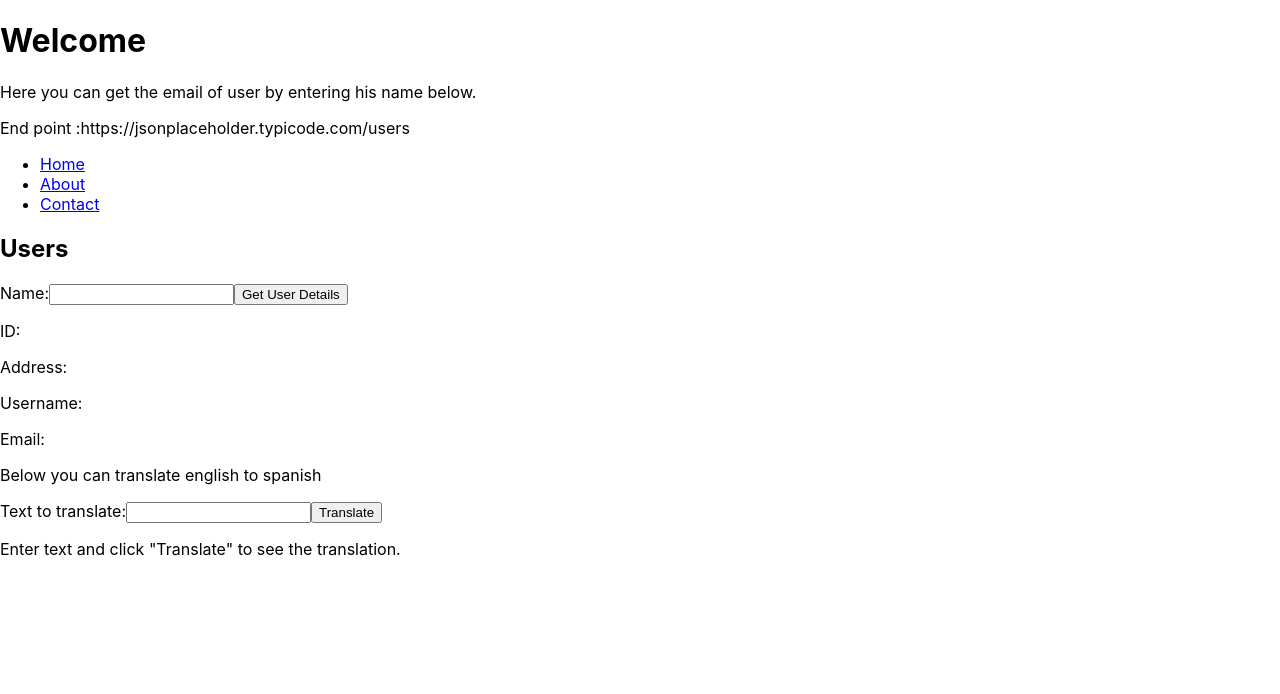
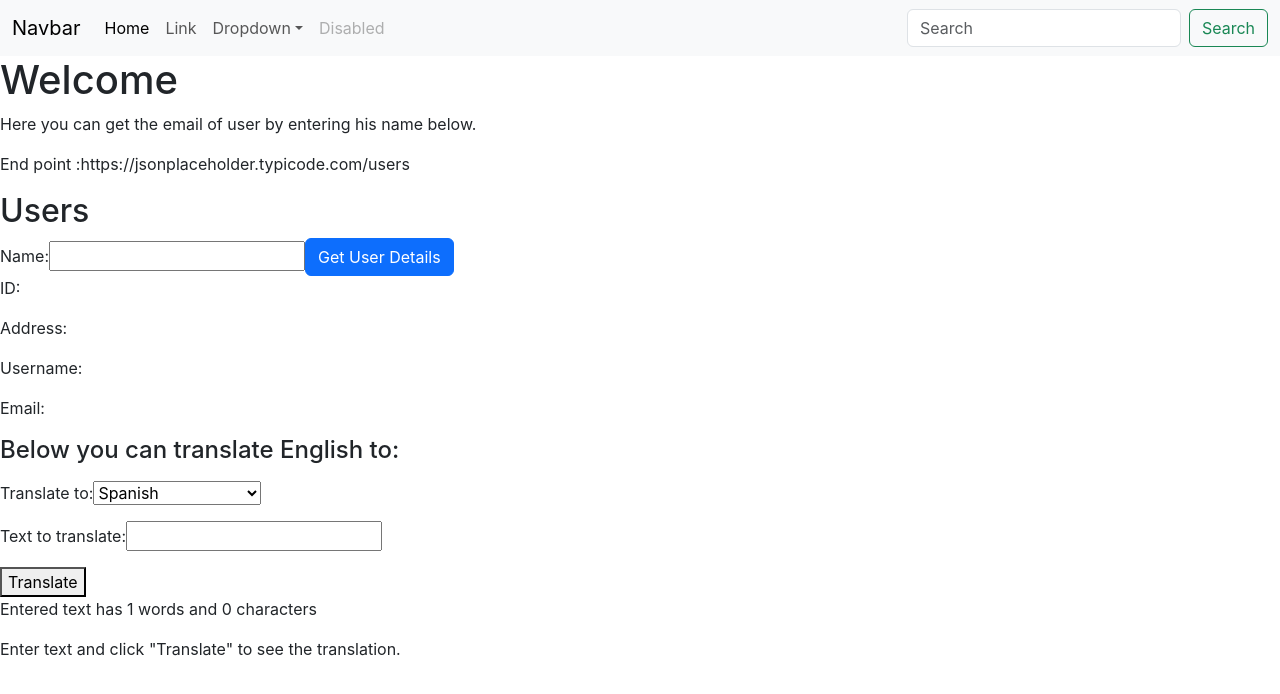
Before and after one commit to TejaVenkatBalla/fetchapi, a React (Create React App) app: page /fet in a window 1280 px wide. Shown: the top 694 px of the page. Built offline with nearby package versions, Linux system fonts and the light colour scheme; no server answers.

Commit message:
name change

```diff
--- a/public/index.html
+++ b/public/index.html
@@ -25,6 +25,7 @@
       Learn how to configure a non-root public URL by running `npm run build`.
     -->
     <title>React App</title>
+    <link href="https://cdn.jsdelivr.net/npm/bootstrap@5.3.0-alpha1/dist/css/bootstrap.min.css" rel="stylesheet" integrity="sha384-GLhlTQ8iRABdZLl6O3oVMWSktQOp6b7In1Zl3/Jr59b6EGGoI1aFkw7cmDA6j6gD" crossorigin="anonymous">
   </head>
   <body>
     <noscript>You need to enable JavaScript to run this app.</noscript>
@@ -39,5 +40,7 @@
       To begin the development, run `npm start` or `yarn start`.
       To create a production bundle, use `npm run build` or `yarn build`.
     -->
+    <script src="https://cdn.jsdelivr.net/npm/@popperjs/core@2.11.6/dist/umd/popper.min.js" integrity="sha384-oBqDVmMz9ATKxIep9tiCxS/Z9fNfEXiDAYTujMAeBAsjFuCZSmKbSSUnQlmh/jp3" crossorigin="anonymous"></script>
+    <script src="https://cdn.jsdelivr.net/npm/bootstrap@5.3.0-alpha1/dist/js/bootstrap.min.js" integrity="sha384-mQ93GR66B00ZXjt0YO5KlohRA5SY2XofN4zfuZxLkoj1gXtW8ANNCe9d5Y3eG5eD" crossorigin="anonymous"></script>
   </body>
 </html>
--- a/src/App.css
+++ b/src/App.css
@@ -1,48 +1,27 @@
-.MyComponent {
-  max-width: 600px;
-  margin: 0 auto;
+/* App.css
+
+body {
+  margin: 0;
+  padding: 0;
   font-family: Arial, sans-serif;
 }
 
-.MyComponent h2 {
-  font-size: 28px;
+h1 {
   text-align: center;
+  margin-top: 50px;
 }
 
-.MyComponent form {
+p {
+  text-align: center;
+  font-size: 20px;
+  margin: 20px auto;
+  max-width: 600px;
+} */
+
+/* .App {
   display: flex;
   flex-direction: column;
-  margin: 20px 0;
-}
-
-.MyComponent label {
-  font-size: 18px;
-  margin-bottom: 10px;
-}
-
-.MyComponent input {
-  padding: 10px;
-  font-size: 16px;
-  border: 1px solid #ccc;
-  border-radius: 4px;
-  margin-bottom: 20px;
-}
-
-.MyComponent button {
-  padding: 10px;
-  font-size: 16px;
-  background-color: #4CAF50;
-  color: white;
-  border: none;
-  border-radius: 4px;
-  cursor: pointer;
-}
-
-.MyComponent button:hover {
-  background-color: #3e8e41;
-}
-
-.MyComponent p {
-  font-size: 18px;
-  margin-top: 20px;
-}
+  align-items: center;
+  justify-content: center;
+  min-height: 100vh;
+} */
--- a/src/App.js
+++ b/src/App.js
@@ -1,20 +1,28 @@
-import Navbar from './components/nav';
+
 import MyComponent from './components/fet';
 import './App.css'
-import Translation from './components/Translate';
+// import Navbar from './components/nav';
+import Translation2 from './components/Translate2';
+import BasicExample from './components/nav2';
+
+
+
+
 
 
 
 function App() {
   return (
-    <div>
+    <div className='App'>
+
+      <BasicExample/>
 
       <h1>Welcome </h1>
       <p>Here you can get the email of user by entering his name below.</p>
       <p>End point :https://jsonplaceholder.typicode.com/users</p>
-      <Navbar />
+
       <MyComponent />
-      <Translation />
+      <Translation2 />
     </div>
   );
 }
--- /dev/null
+++ b/src/components/Translate2.js
@@ -0,0 +1,99 @@
+import React, { useState } from 'react';
+
+function Translation2() {
+  const [inputText, setInputText] = useState('');
+  const [targetLanguage, setTargetLanguage] = useState('es');
+  const [translation, setTranslation] = useState('');
+  const [error, setError] = useState('');
+
+  const handleInputChange = event => {
+    setInputText(event.target.value);
+  };
+
+  const handleLanguageChange = event => {
+    const newLanguage = event.target.value;
+    setTargetLanguage(newLanguage);
+    setTranslation('');
+    setError('');
+  };
+
+  const handleFormSubmit = async event => {
+    event.preventDefault();
+
+    const encodedParams = new URLSearchParams();
+    encodedParams.append("q", inputText);
+    encodedParams.append("target", targetLanguage);
+    encodedParams.append("source", "en");
+
+    const options = {
+      method: 'POST',
+      headers: {
+        'content-type': 'application/x-www-form-urlencoded',
+        'Accept-Encoding': 'application/gzip',
+        'X-RapidAPI-Key': '680cc44ffdmsh75352209ad374b9p10e4a4jsn85fb9191ef58',
+        'X-RapidAPI-Host': 'google-translate1.p.rapidapi.com'
+      },
+      body: encodedParams
+    };
+
+    try {
+      const response = await fetch('https://google-translate1.p.rapidapi.com/language/translate/v2', options);
+      const data = await response.json();
+
+      if (response.ok && data.data && data.data.translations && data.data.translations.length > 0) {
+        setTranslation(data.data.translations[0].translatedText);
+        setError('');
+      } else {
+        setTranslation('');
+        setError('Translation failed. Please try again later.');
+      }
+    } catch (error) {
+      console.error(error);
+      setTranslation('');
+      setError('An error occurred while translating. Please try again later.');
+    }
+  };
+
+  return (
+    <div>
+      <h4>Below you can translate English to:</h4>
+      <p>{" "}</p>
+      <form onSubmit={handleFormSubmit}>
+        <label>
+          Translate to:
+          <select value={targetLanguage} onChange={handleLanguageChange}>
+            <option value="es">Spanish</option>
+            <option value="fr">French</option>
+            <option value="de">German</option>
+            <option value="it">Italian</option>
+            <option value="ja">Japanese</option>
+            <option value="ko">Korean</option>
+            <option value="pt">Portuguese</option>
+            <option value="ru">Russian</option>
+            <option value="zh-CN">Simplified Chinese</option>
+            <option value="zh-TW">Traditional Chinese</option>
+          </select>
+        </label>
+        <br />
+        <p>{" "}</p>
+        <label>
+          Text to translate:
+          <input type="text" value={inputText} onChange={handleInputChange} />
+        </label>
+        <br />
+        <p>{" "}</p>
+        <button type="submit">Translate</button>
+        <p>Entered text has {inputText.split(" ").length} words and {inputText.length} characters</p>
+      </form>
+      {error ? (
+        <p>{error}</p>
+      ) : translation ? (
+        <p>{translation}</p>
+      ) : (
+        <p>Enter text and click "Translate" to see the translation.</p>
+      )}
+    </div>
+  );
+}
+
+export default Translation2;
--- a/src/components/fet.js
+++ b/src/components/fet.js
@@ -1,4 +1,5 @@
 import React, { useState, useEffect } from 'react';
+
 
 function MyComponent() {
   const [users, setUsers] = useState([]);
@@ -22,14 +23,14 @@ function MyComponent() {
   }
 
   return (
-    <div>
+    <div className='Fetch'>
       <h2>Users</h2>
       <form onSubmit={handleSubmit}>
         <label>
           Name:
           <input type="text" value={name} onChange={(event) => setName(event.target.value)} />
         </label>
-        <button type="submit">Get User Details</button>
+        <button type="submit" class="btn btn-primary">Get User Details</button>
       </form>
       <p>ID: {userDetails.id}</p>
       <p>Address: {userDetails.address}</p>
--- a/src/components/nav.js
+++ b/src/components/nav.js
@@ -1,14 +1,18 @@
 import React from 'react';
+import { Router } from 'react-router-dom';
+import MyComponent from './fet';
 
 function Navbar() {
   return (
+    <Router>
     <nav>
       <ul>
-        <li><a href="https://www.google.com/">Home</a></li>
+        <li><Router path='/fet'><MyComponent /></Router></li>
         <li><a href="https://www.google.com/">About</a></li>
         <li><a href="https://www.google.com/">Contact</a></li>
       </ul>
     </nav>
+    </Router>
   );
 }
 
--- /dev/null
+++ b/src/components/nav2.js
@@ -0,0 +1,45 @@
+
+function BasicExample(){
+    return(
+
+
+      <nav className="navbar navbar-expand-lg bg-body-tertiary">
+        <div className="container-fluid">
+          <a className="navbar-brand" href="#">Navbar</a>
+          <button className="navbar-toggler" type="button" data-bs-toggle="collapse" data-bs-target="#navbarSupportedContent" aria-controls="navbarSupportedContent" aria-expanded="false" aria-label="Toggle navigation">
+            <span className="navbar-toggler-icon"></span>
+          </button>
+          <div className="collapse navbar-collapse" id="navbarSupportedContent">
+            <ul className="navbar-nav me-auto mb-2 mb-lg-0">
+              <li className="nav-item">
+                <a className="nav-link active" aria-current="page" href="#">Home</a>
+              </li>
+              <li className="nav-item">
+                <a className="nav-link" href="#">Link</a>
+              </li>
+              <li className="nav-item dropdown">
+                <a className="nav-link dropdown-toggle" href="#" role="button" data-bs-toggle="dropdown" aria-expanded="false">
+                  Dropdown
+                </a>
+                <ul className="dropdown-menu">
+                  <li><a className="dropdown-item" href="#">Action</a></li>
+                  <li><a className="dropdown-item" href="#">Another action</a></li>
+                  <li><hr className="dropdown-divider" /></li>
+                  <li><a className="dropdown-item" href="#">Something else here</a></li>
+                </ul>
+              </li>
+              <li className="nav-item">
+                <a className="nav-link disabled">Disabled</a>
+              </li>
+            </ul>
+            <form className="d-flex" role="search">
+              <input className="form-control me-2" type="search" placeholder="Search" aria-label="Search" />
+              <button className="btn btn-outline-success" type="submit">Search</button>
+            </form>
+          </div>
+        </div>
+      </nav>
+      );
+    }
+
+  export default BasicExample;
```
